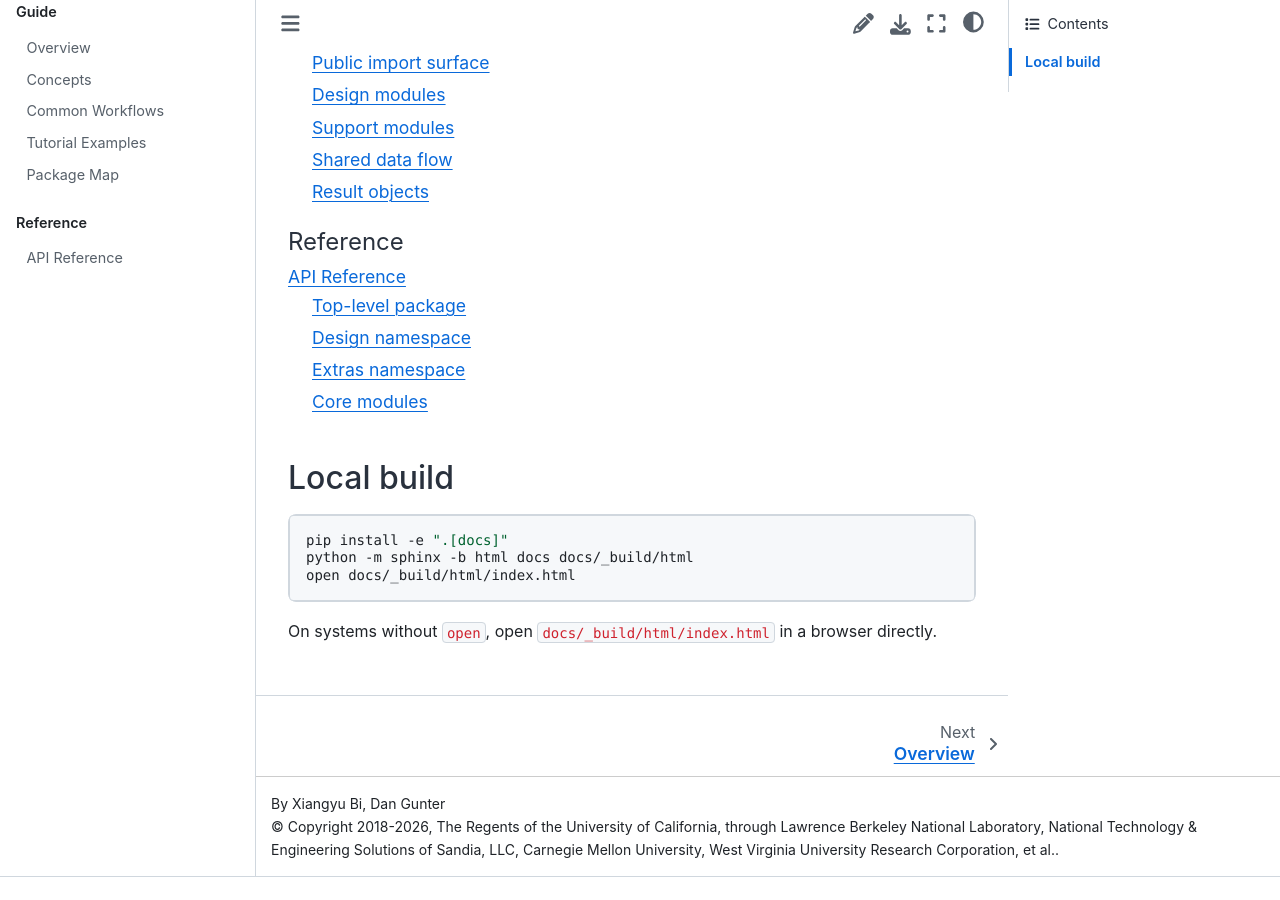
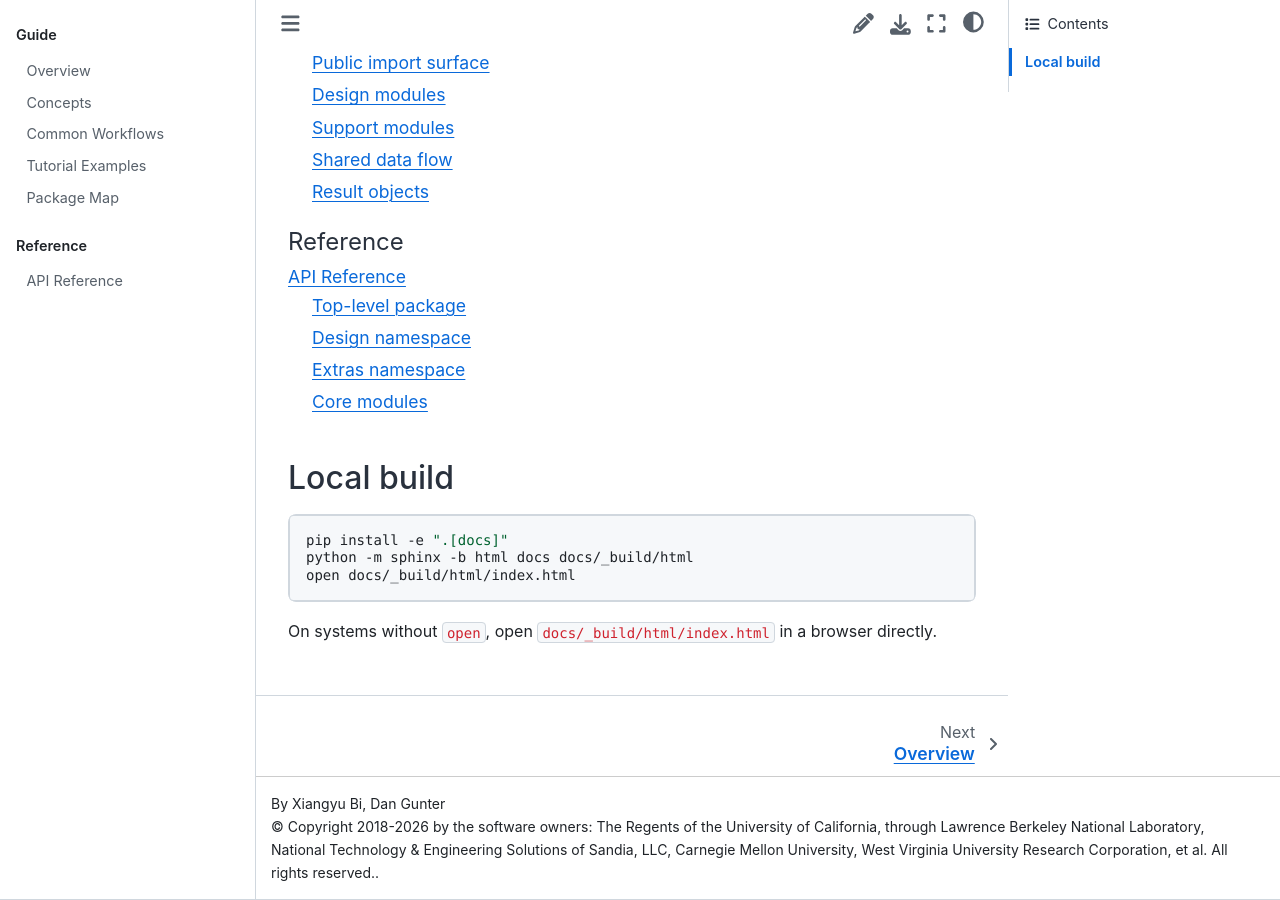
Before and after one commit to IDAES/idaes-sdoe, a Sphinx documentation site: the page built from docs/index.rst, in a window 1280 px wide and 900 px high, scrolled down 1285 px. Built offline with Sphinx 7.4.7 and the Sphinx Book theme 1.1.4, drawn with Linux system fonts in a browser that asks for light colours; before the commit the page ends 2162 px from its top, so only the background shows below that.

Commit message:
copyright in doc con

```diff
--- a/docs/conf.py
+++ b/docs/conf.py
@@ -11,10 +11,11 @@
 project = "idaes-sdoe"
 author = "Xiangyu Bi, Dan Gunter"
 copyright = (
-    "2018-2026, The Regents of the University of California, through "
-    "Lawrence Berkeley National Laboratory, National Technology & "
-    "Engineering Solutions of Sandia, LLC, Carnegie Mellon University, "
-    "West Virginia University Research Corporation, et al."
+    "2018-2026 by the software owners: The Regents of the University of "
+    "California, through Lawrence Berkeley National Laboratory, National "
+    "Technology & Engineering Solutions of Sandia, LLC, Carnegie Mellon "
+    "University, West Virginia University Research Corporation, et al. "
+    "All rights reserved."
 )
 
 try:
```
